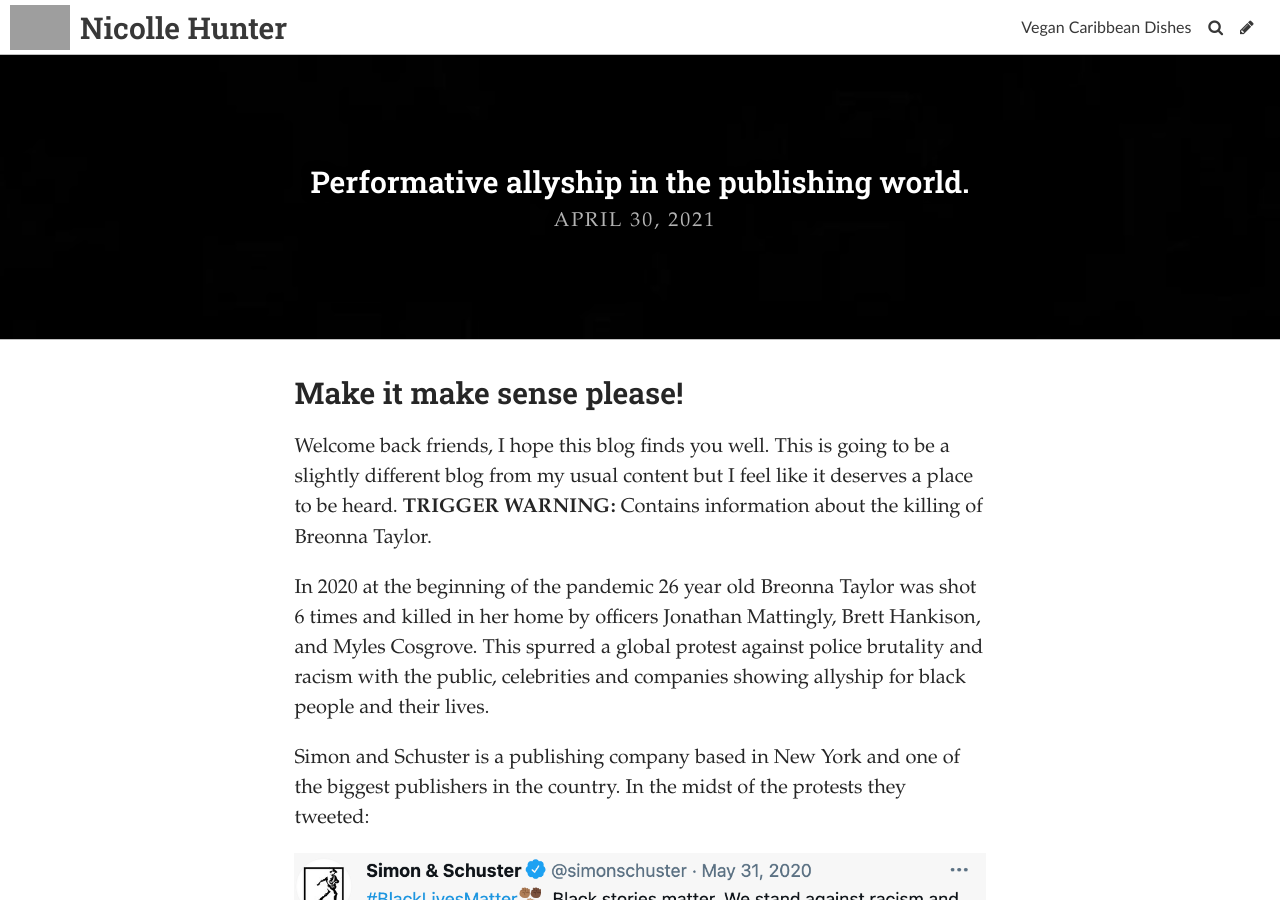
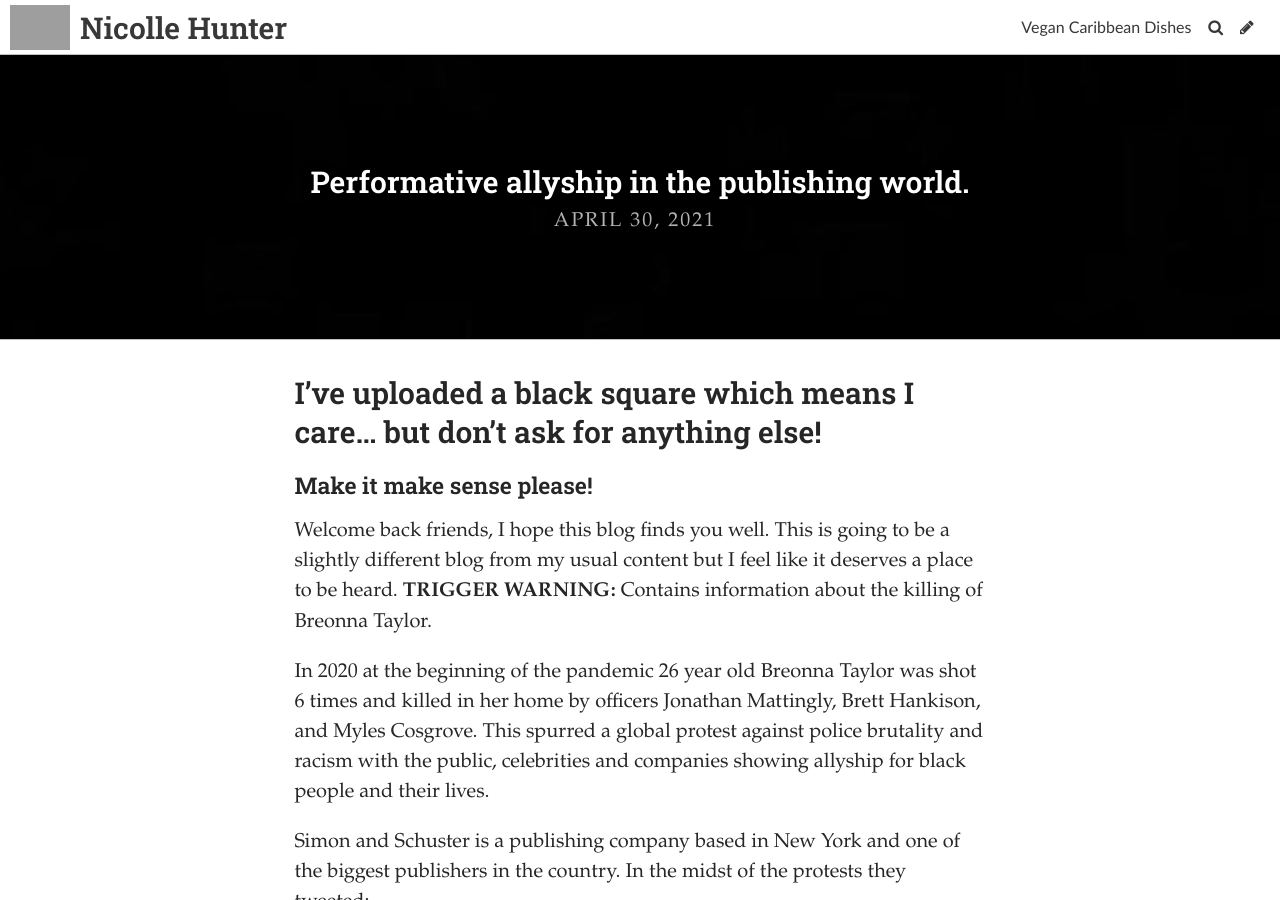
Before and after one commit to Nicolle90/CVRecipes, a Jekyll site: the page built from _posts/2021-04-30-blog-5.md, in a window 1280 px wide and 900 px high. Built offline with Jekyll 4.4.1, drawn with Linux system fonts in a browser that asks for light colours; some web fonts are replaced; grey boxes are pictures that could not be loaded.

Commit message:
Update Post “2021-04-30-blog-5”

```diff
--- a/_posts/2021-04-30-blog-5.md
+++ b/_posts/2021-04-30-blog-5.md
@@ -10,7 +10,9 @@ comments: false
 tags:
   - ""
 ---
-### Make it make sense please!
+### I’ve uploaded a black square which means I care… but don’t ask for anything else!
+
+#### Make it make sense please!
 
 Welcome back friends, I hope this blog finds you well. This is going to be a slightly different blog from my usual content but I feel like it deserves a place to be heard. **TRIGGER WARNING:** Contains information about the killing of Breonna Taylor.
 
@@ -46,8 +48,6 @@ If you want to learn more about allyship and antiracism please check out these l
 
 <https://survivorsnetwork.org.uk/anti-racism-resources/#to-read>
 
-
-
 Thank you for reading this, take a deep breath and…
 
 *See you next time!*
```
